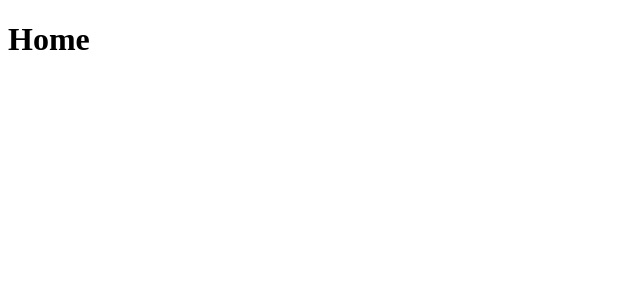
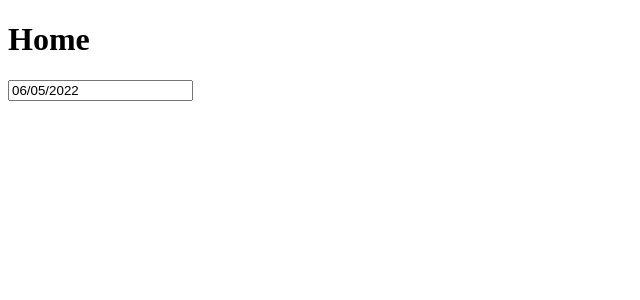
Before and after one commit to sudhir113/starterkit, a React app: page / in a window 1280 px wide. Shown: the top 300 px of the page, without its empty margins (0-640 px from the left). Built offline with nearby package versions, Linux system fonts and the light colour scheme.

Commit message:
added date picker

```diff
--- a/package.json
+++ b/package.json
@@ -42,6 +42,7 @@
     "@types/jest": "^27.5.1",
     "@types/node": "^17.0.33",
     "@types/react": "^18.0.9",
+    "@types/react-datepicker": "^4.4.2",
     "@types/react-dom": "^18.0.4",
     "@typescript-eslint/eslint-plugin": "^5.23.0",
     "@typescript-eslint/parser": "^5.23.0",
@@ -76,6 +77,7 @@
   "dependencies": {
     "@babel/plugin-syntax-dynamic-import": "^7.8.3",
     "babel-polyfill": "^6.26.0",
+    "react-datepicker": "^4.8.0",
     "react-redux": "^8.0.2",
     "react-router": "^6.3.0",
     "react-router-dom": "^6.3.0",
--- a/src/components/home/index.tsx
+++ b/src/components/home/index.tsx
@@ -1,9 +1,13 @@
-import React from 'react';
+import {useState} from 'react';
+import DatePicker from "react-datepicker";
+import "react-datepicker/dist/react-datepicker.css";
 
 const Home =()=>{
+    const [startDate, setStartDate] = useState(new Date());
     return(
         <>
             <h1>Home</h1>
+            <DatePicker selected={startDate} onChange={(date) => setStartDate(date)} showYearPicker />
         </>
     )
 }
```
